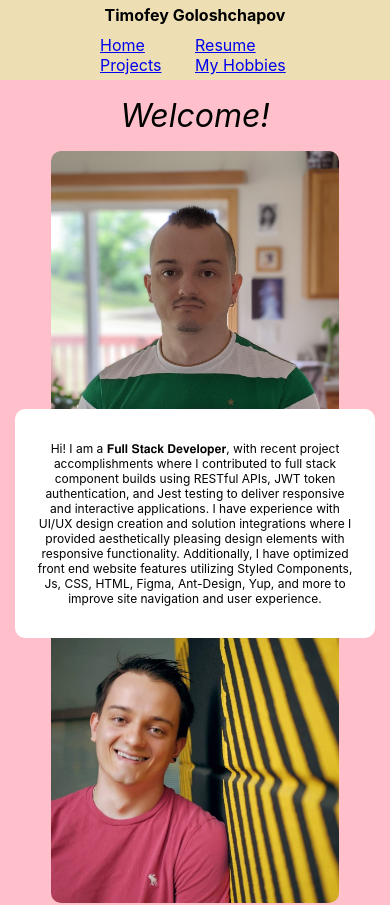
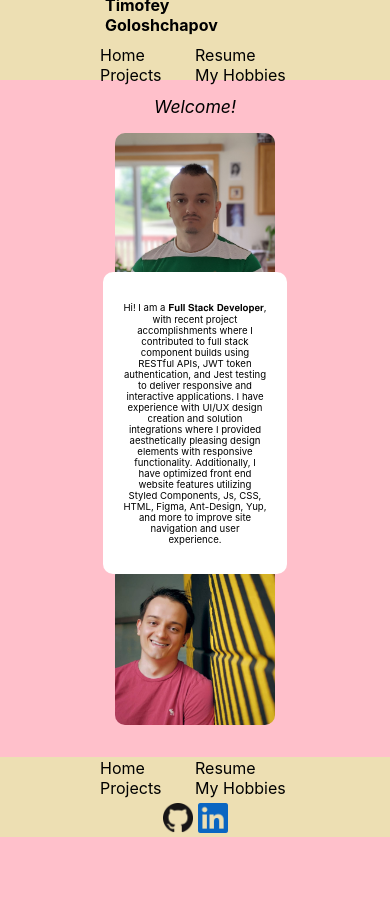
Before and after one commit to Timbobeek/portfolio, a React (Create React App) app: page / in a window 390 px wide. Shown: the top 905 px of the page. After the commit the page ends 844 px from the top, so only its background shows below. Built offline with nearby package versions, Linux system fonts and the light colour scheme.

Commit message:
optimization rough draft done

```diff
--- a/src/App.css
+++ b/src/App.css
@@ -124,8 +124,33 @@
 /* -----------------------------------------phone view----------------------------------------- */
 
 @media (max-width: 480px) {
-  /* everything needs to be adjusted */
+
   body {
     background-color: pink;
   }
+
+  .homePage{
+    margin-bottom: 20rem;
+  }
+
+  .welcome{
+    font-size: 1.1em;
+  }
+
+  .aboutMeText{
+    width: 9rem;
+    font-size: .6rem;
+    top: 1rem;
+  }
+
+  .ProfilePicture2{
+    width: 10rem;
+    bottom: 9rem;
+  }
+
+  .ProfilePicture1{
+    width: 10rem;
+    top: 28rem;
+  }
+
 }
--- a/src/components/footer.css
+++ b/src/components/footer.css
@@ -58,8 +58,15 @@ footer {
 
 }
 
-/* ------------------------------------------phone view------------------------------------------- */
+/* ------------------------------------------phone view(210px min)------------------------------------------- */
 
 @media (max-width: 480px) {
 
+    .footer-right{
+        display: none;
+    }
+
+    .footer-left{
+        width: 180px;
+    }
 }
--- a/src/components/footer.js
+++ b/src/components/footer.js
@@ -13,6 +13,7 @@ const Footer = () => {
           <a href = "https://www.linkedin.com/in/timofey-goloshchapov/" target="_blank" rel="noreferrer"><img src = "linkedin.png" width="30" height="30" alt='logo'/></a>
         </div>
       </div>
+
       <div className='footer-right'>
             <div className='menuOption'><Link to="/">Home</Link></div>
             <div className='menuOption'><Link to="projects">Projects</Link></div>
@@ -20,6 +21,19 @@ const Footer = () => {
             {/* <div className='menuOption'><Link to="accomplishments">Accomplishments</Link></div> */}
             <div className='menuOption'><Link to="hobbies">My Hobbies</Link></div>
       </div>
+
+      <div className='small-screen-menu'>
+            <div className='small-screen-menu-one'>
+              <div className='menuOption'><Link to="/">Home</Link></div>
+              <div className='menuOption'><Link to="projects">Projects</Link></div>
+            </div>
+            <div className='small-screen-menu-two'>
+              <div className='menuOption'><Link to="resume">Resume</Link></div>
+              {/* <div className='menuOption'><Link to="accomplishments">Accomplishments</Link></div> */}
+              <div className='menuOption'><Link to="hobbies">My Hobbies</Link></div>
+            </div>
+      </div>
+
     </footer>
   );
 }
--- a/src/components/header.css
+++ b/src/components/header.css
@@ -179,8 +179,22 @@ header {
     .small-screen-menu{
       display: flex;
     }
+
+    .header-left{
+      width: 180px;
+    }
+
     .header-right{
       display: none;
     }
 
+    .small-screen-menu-one a, .small-screen-menu-two a{
+      text-decoration: none;
+      color: inherit;
+    }
+
+    .small-screen-menu-one a:hover, .small-screen-menu-two a:hover{
+      font-weight: bold;
+    }
+
   }
```
